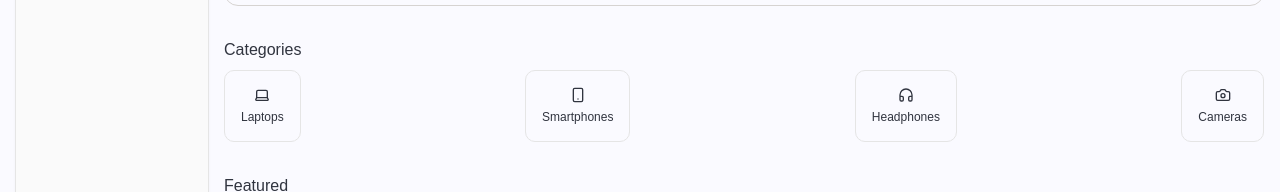
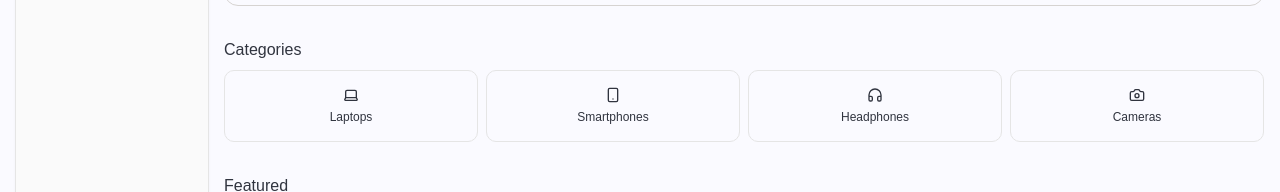
Before and after one commit to eustaquiogalano/shopping-cart-odin, a React (Vite) app: page / in a window 1280 px wide. Shown: the part 280-472 px from the top of the page. Built offline with nearby package versions, Linux system fonts and the light colour scheme; no server answers.

Commit message:
refactor: update category section spacing

```diff
--- a/src/Pages/Home/Home.jsx
+++ b/src/Pages/Home/Home.jsx
@@ -61,7 +61,7 @@
         <div className="flex gap-[.5rem] justify-between overflow-x-auto ">
           {categories.map((category) => (
             <Link
-              className="flex flex-col h-fit "
+              className="flex flex-col h-fit flex-1"
               key={category.name}
               to={category.link}
             >
```
